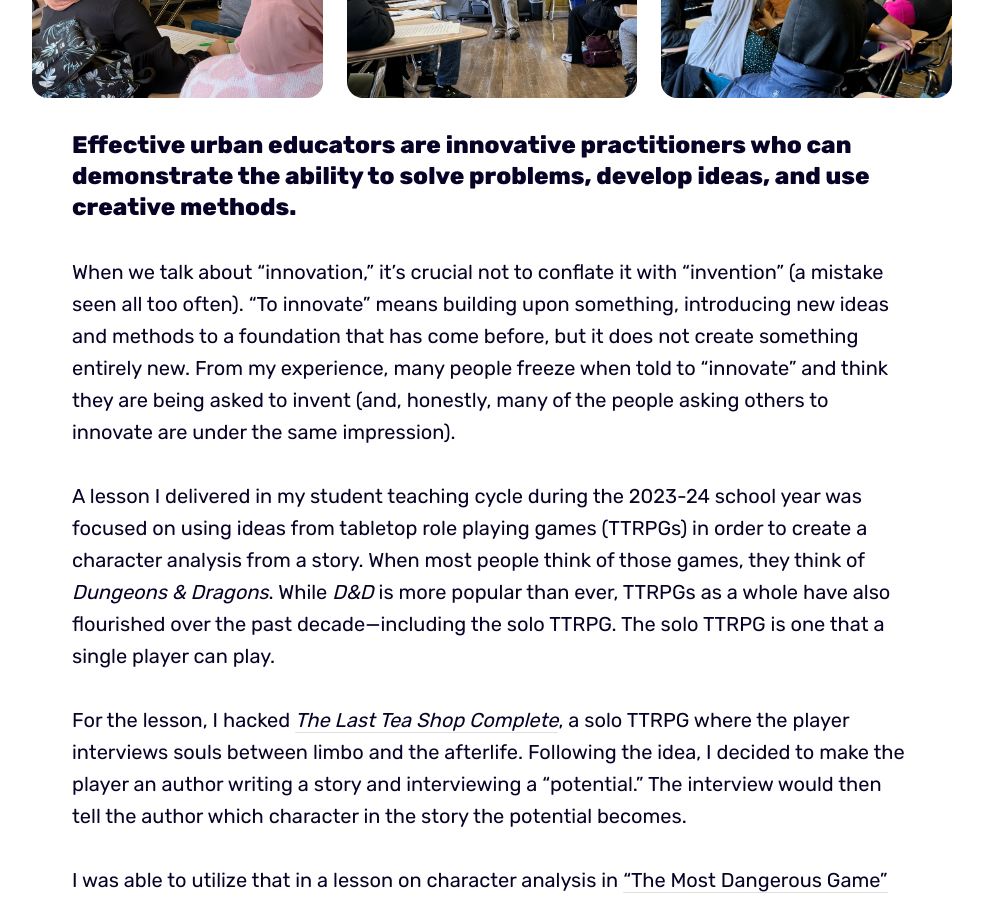
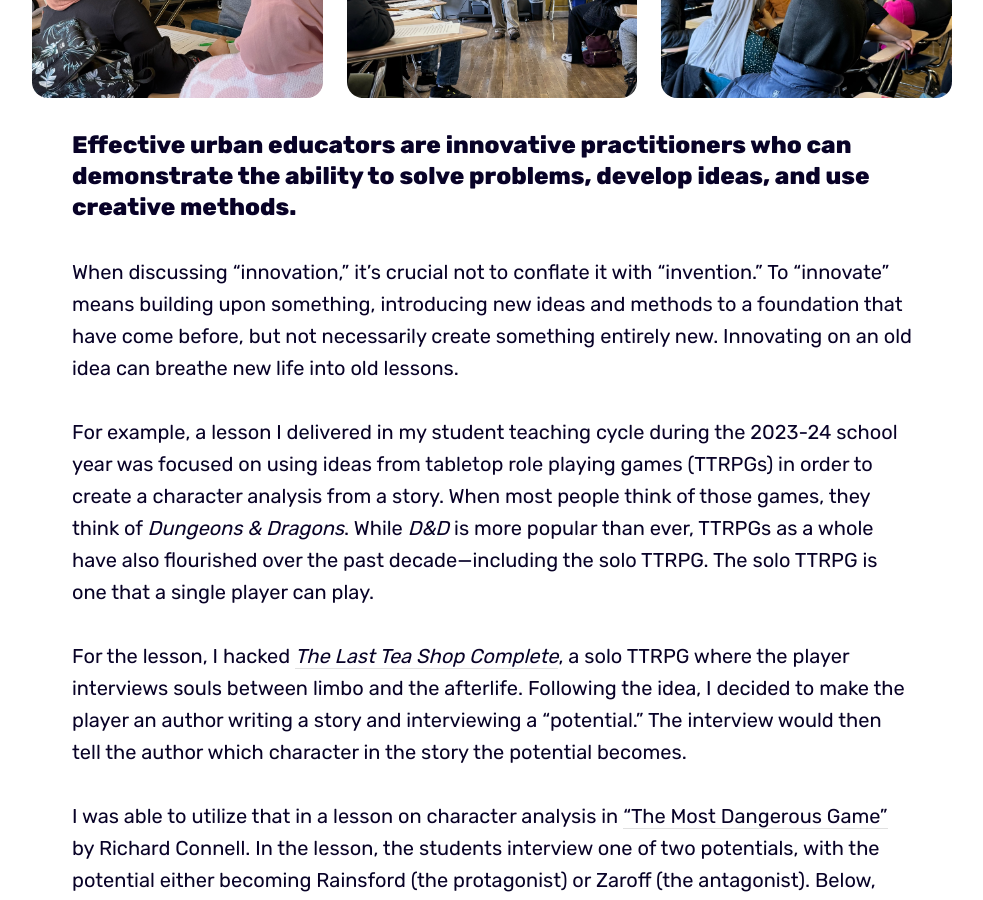
Before and after one commit to geoffreysperl/teaching, a Jekyll site: the page built from _pages/innovative.md, in a window 1280 px wide and 900 px high, scrolled down 443 px. Shown: the whole window, without its empty margins (148-1131 px from the left). Built offline with Jekyll 4.4.1, drawn with Linux system fonts in a browser that asks for light colours.

Commit message:
Clean up on aisle text!

```diff
--- a/_pages/innovative.md
+++ b/_pages/innovative.md
@@ -16,9 +16,9 @@
 
 ### Effective urban educators are innovative practitioners who can demonstrate the ability to solve problems, develop ideas, and use creative methods.
 
-When we talk about “innovation,” it’s crucial not to conflate it with “invention” (a mistake seen all too often). “To innovate” means building upon something, introducing new ideas and methods to a foundation that has come before, but it does not create something entirely new. From my experience, many people freeze when told to “innovate” and think they are being asked to invent (and, honestly, many of the people asking others to innovate are under the same impression).
+When discussing “innovation,” it’s crucial not to conflate it with “invention." To "innovate” means building upon something, introducing new ideas and methods to a foundation that have come before, but not necessarily create something entirely new. Innovating on an old idea can breathe new life into old lessons.
 
-A lesson I delivered in my student teaching cycle during the 2023-24 school year was focused on using ideas from tabletop role playing games (TTRPGs) in order to create a character analysis from a story. When most people think of those games, they think of *Dungeons & Dragons*. While *D&D* is more popular than ever, TTRPGs as a whole have also flourished over the past decade—including the solo TTRPG. The solo TTRPG is one that a single player can play.
+For example, a lesson I delivered in my student teaching cycle during the 2023-24 school year was focused on using ideas from tabletop role playing games (TTRPGs) in order to create a character analysis from a story. When most people think of those games, they think of *Dungeons & Dragons*. While *D&D* is more popular than ever, TTRPGs as a whole have also flourished over the past decade—including the solo TTRPG. The solo TTRPG is one that a single player can play.
 
 For the lesson, I hacked [*The Last Tea Shop Complete*](https://springvillager.itch.io/last-tea-shop-complete), a solo TTRPG where the player interviews souls between limbo and the afterlife. Following the idea, I decided to make the player an author writing a story and interviewing a "potential." The interview would then tell the author which character in the story the potential becomes.
 
@@ -65,11 +65,6 @@
 </table>
 </div>
 
-
-
-
-
-
 <!---
 My last example of being innovative is more thoroughly explained in a [LinkedIn post I wrote in 2020](https://www.linkedin.com/pulse/kids-home-every-days-sprint-geoffrey-sperl/). In short, I borrowed concepts from an IT project management methodology called “Scrum” to keep my sons on track with their schoolwork during the COVID-19 lockdowns. They were still young in March 2020 (9 and 7), and with my wife and me working from home, we needed them to manage some of their time themselves. As seen below, the boys wrote each class (or larger projects) down on sticky notes or (later) dry-erase magnets. Each day during breakfast, I would sit down with them and discuss what would be moved from their "parking lot" to the "to-do" column. For each thing they started, they would move the item to the "doing" column and then to "done" when they were finished. This gave us all a quick visual to see where they were at any given moment. Also, it’s important to note that working with my sons during the pandemic prompted me to return to college and get my teaching certificate.
 
```
